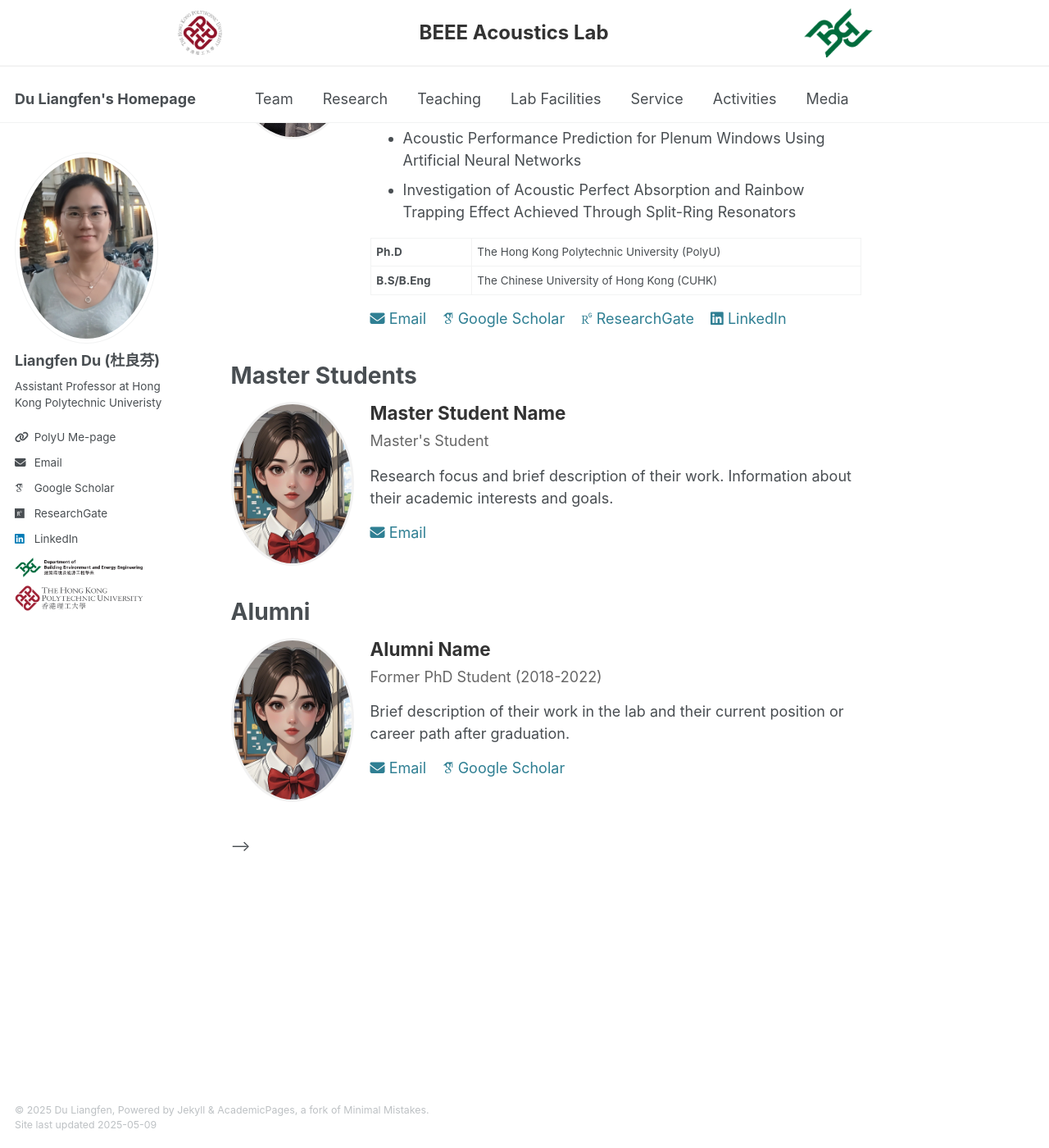
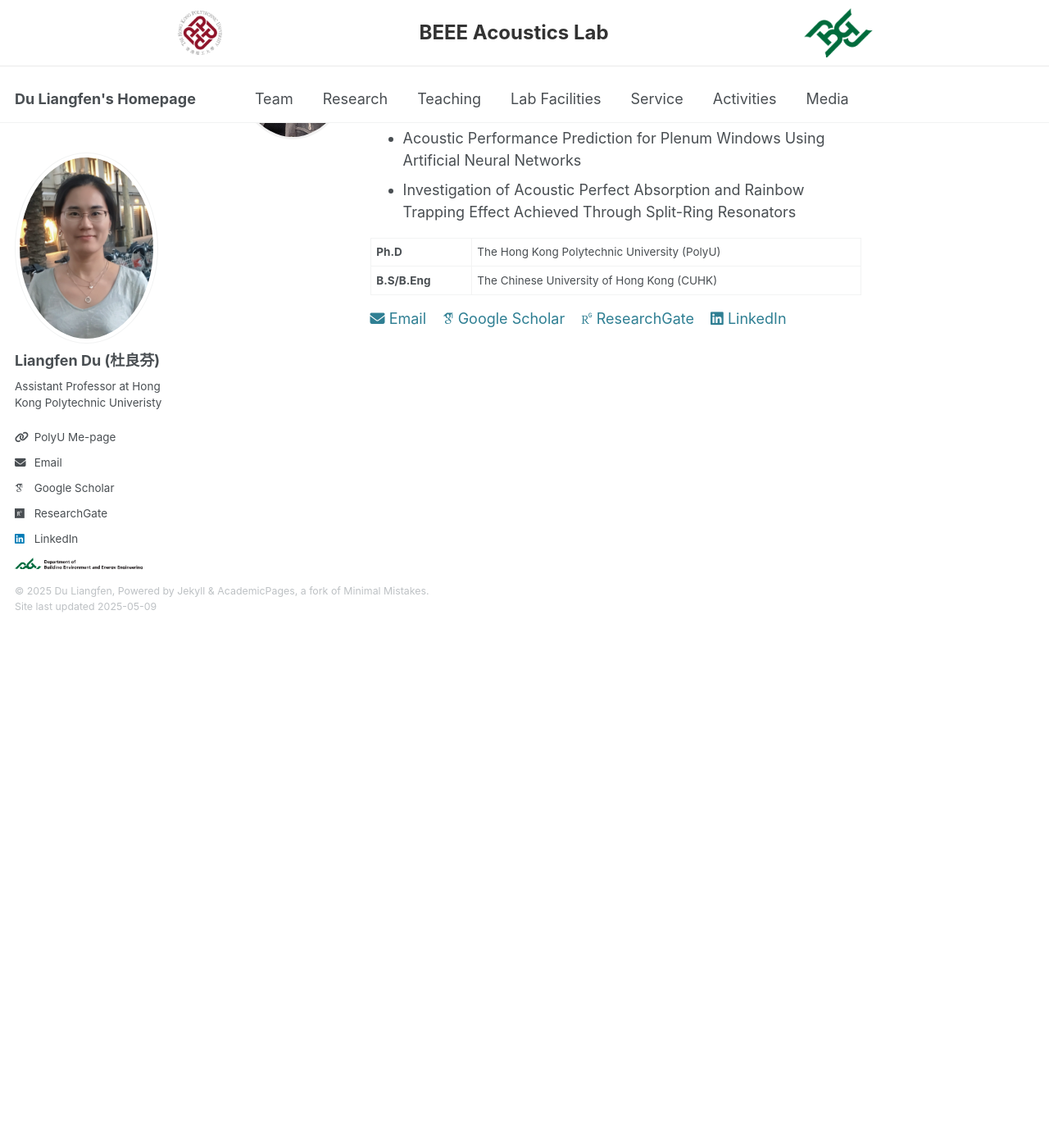
Before and after one commit to liangfen-du/liangfen-du.github.io, a Jekyll site: the page built from _pages/team.md, in a window 1280 px wide and 1400 px high, scrolled down 1490 px. Shown: the whole window at 82% size. Built offline with Jekyll 4.4.1, drawn with Linux system fonts in a browser that asks for light colours; some web fonts are replaced; after the commit the page ends 2257 px from its top, so only the background shows below that.

Commit message:
Update team.md
delete

```diff
--- a/_pages/team.md
+++ b/_pages/team.md
@@ -201,41 +201,5 @@
   </div>
 
 
- <!--
-  <!-- Master Students -->
-  <h1>Master Students</h1>
-
-  <div class="team-member">
-    <div class="team-member-image">
-      <img src="/images/cartoon_figure.png" alt="Master Student Name">
-    </div>
-    <div class="team-member-info">
-      <h2>Master Student Name</h2>
-      <h3>Master's Student</h3>
-      <p>Research focus and brief description of their work. Information about their academic interests and goals.</p>
-      <div class="team-member-contact">
-        <a href="mailto:master@example.com"><i class="fas fa-envelope"></i> Email</a>
-      </div>
-    </div>
-  </div>
-
-  <!-- Alumni -->
-  <h1>Alumni</h1>
-
-  <div class="team-member">
-    <div class="team-member-image">
-      <img src="/images/cartoon_figure.png" alt="Alumni Name">
-    </div>
-    <div class="team-member-info">
-      <h2>Alumni Name</h2>
-      <h3>Former PhD Student (2018-2022)</h3>
-      <p>Brief description of their work in the lab and their current position or career path after graduation.</p>
-      <div class="team-member-contact">
-        <a href="mailto:alumni@example.com"><i class="fas fa-envelope"></i> Email</a>
-        <a href="https://scholar.google.com/" target="_blank"><i class="ai ai-google-scholar"></i> Google Scholar</a>
-      </div>
-    </div>
-  </div>
--->
 
 </div>
```
